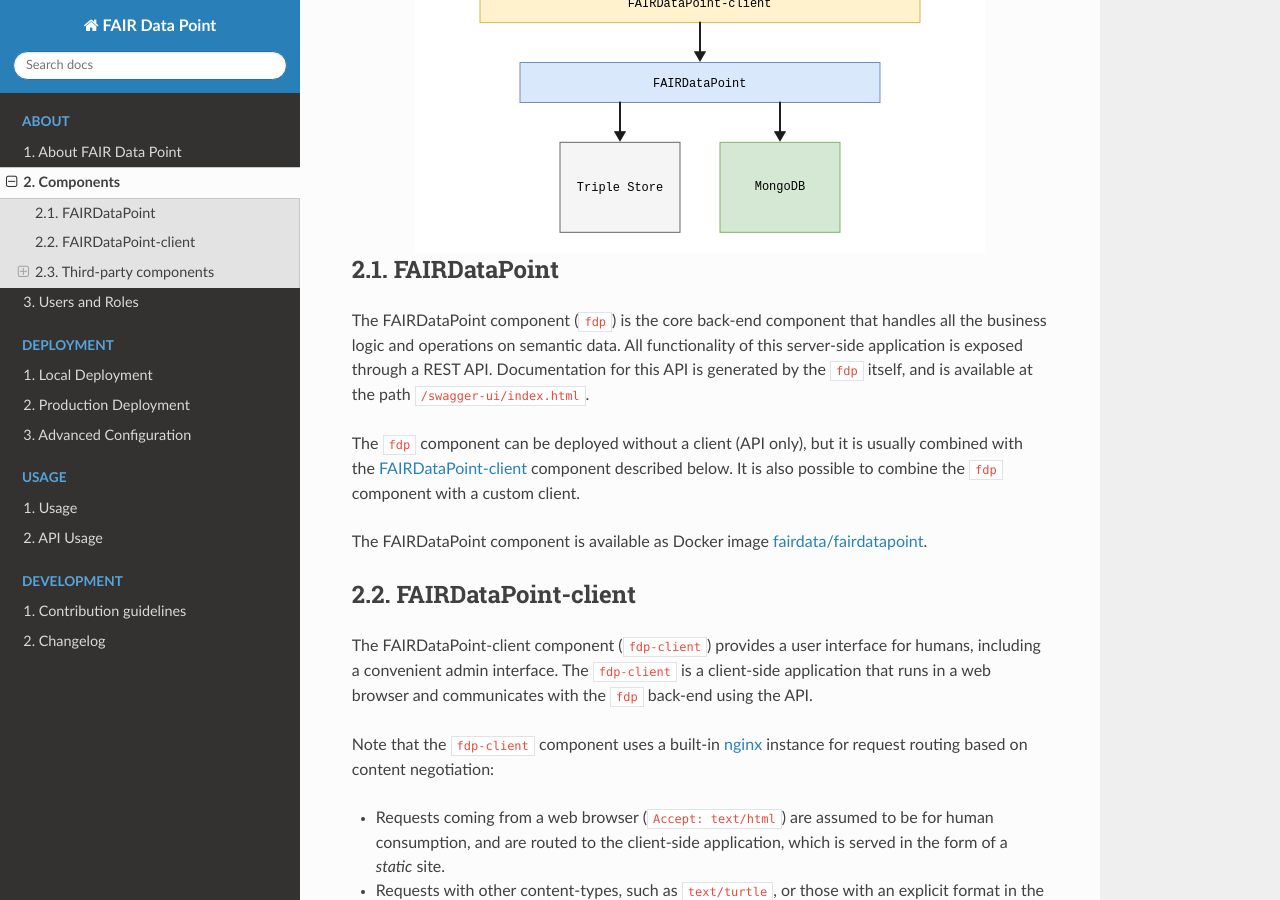
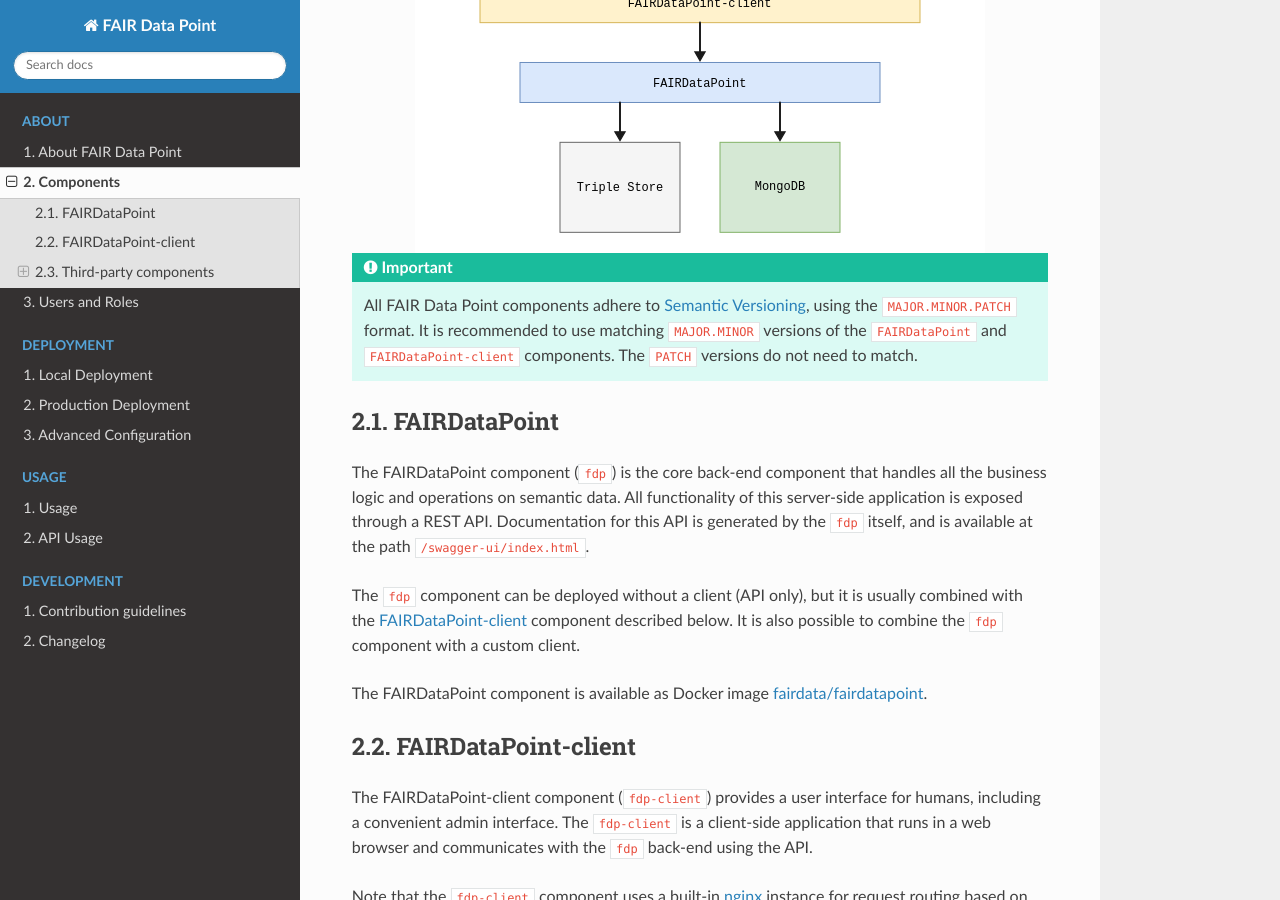
Before and after one commit to FAIRDataTeam/FAIRDataPoint-Docs, a Sphinx documentation site: the page built from docs/about/components.rst, in a window 1280 px wide and 900 px high, scrolled down 409 px. Built offline with Sphinx 7.4.7 and the Read the Docs theme 3.1.0, drawn with Linux system fonts in a browser that asks for light colours.

Commit message:
move semantic versioning note from changelog.rst to components.rst

```diff
--- a/docs/about/components.rst
+++ b/docs/about/components.rst
@@ -10,6 +10,10 @@
    :alt: Structure Overview
    :align: center
 
+.. IMPORTANT::
+   All FAIR Data Point components adhere to `Semantic Versioning <https://semver.org>`_, using the ``MAJOR.MINOR.PATCH`` format.
+   It is recommended to use matching ``MAJOR.MINOR`` versions of the ``FAIRDataPoint`` and ``FAIRDataPoint-client`` components.
+   The ``PATCH`` versions do not need to match.
 
 FAIRDataPoint
 =============
--- a/docs/development/changelog.rst
+++ b/docs/development/changelog.rst
@@ -7,7 +7,3 @@
 - `Documentation changelog <https://github.com/FAIRDataTeam/FAIRDataPoint-Docs/releases>`_
 - `Back-end/API changelog <https://github.com/FAIRDataTeam/FAIRDataPoint/releases>`_
 - `Client changelog <https://github.com/FAIRDataTeam/FAIRDataPoint-client/releases>`_
-
-All FAIR Data Point projects adhere to `Semantic Versioning <https://semver.org>`_, using the ``MAJOR.MINOR.PATCH`` format.
-It is recommended to use matching ``MAJOR.MINOR`` versions of ``FAIRDataPoint`` and ``FAIRDataPoint-client``.
-The ``PATCH`` versions do not need to match.
```
